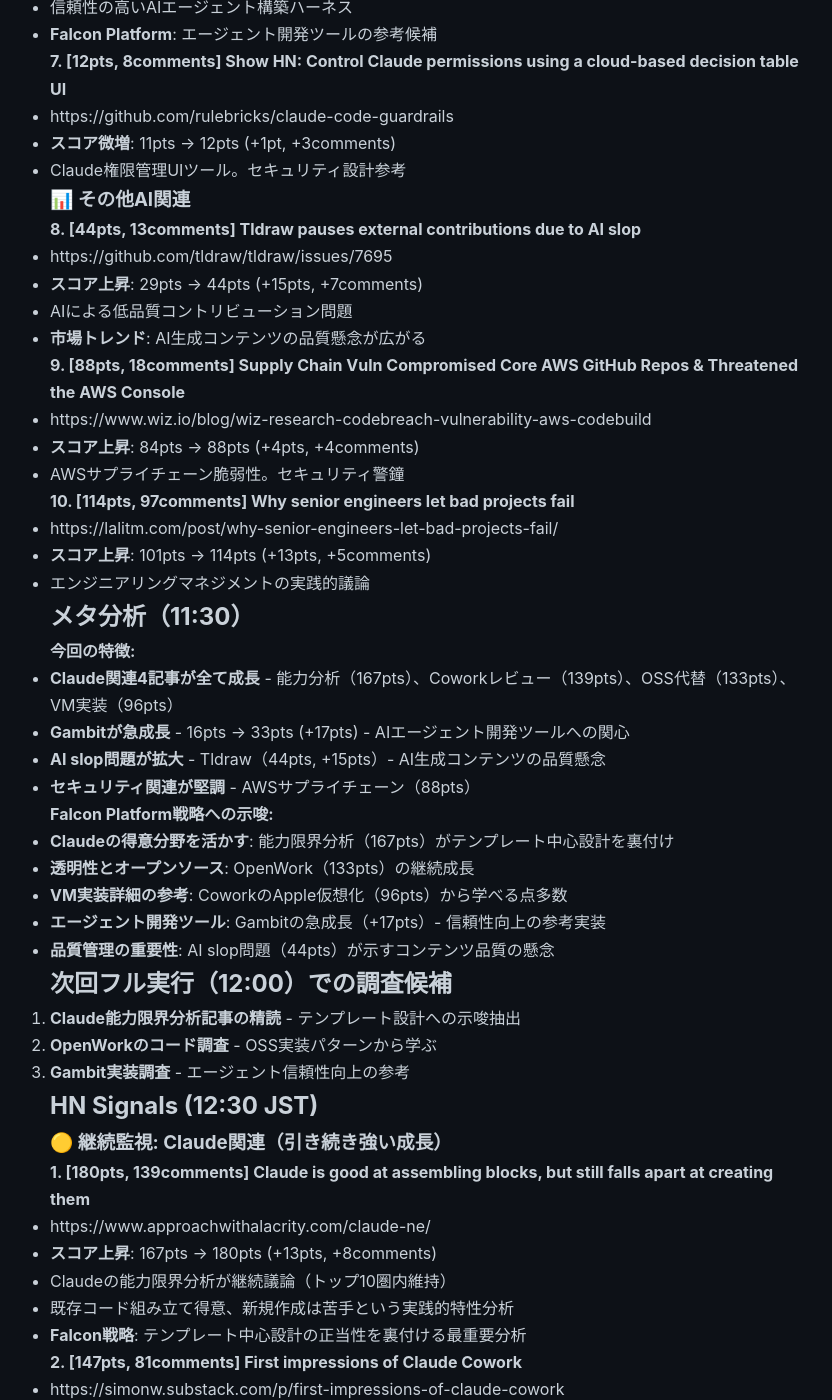
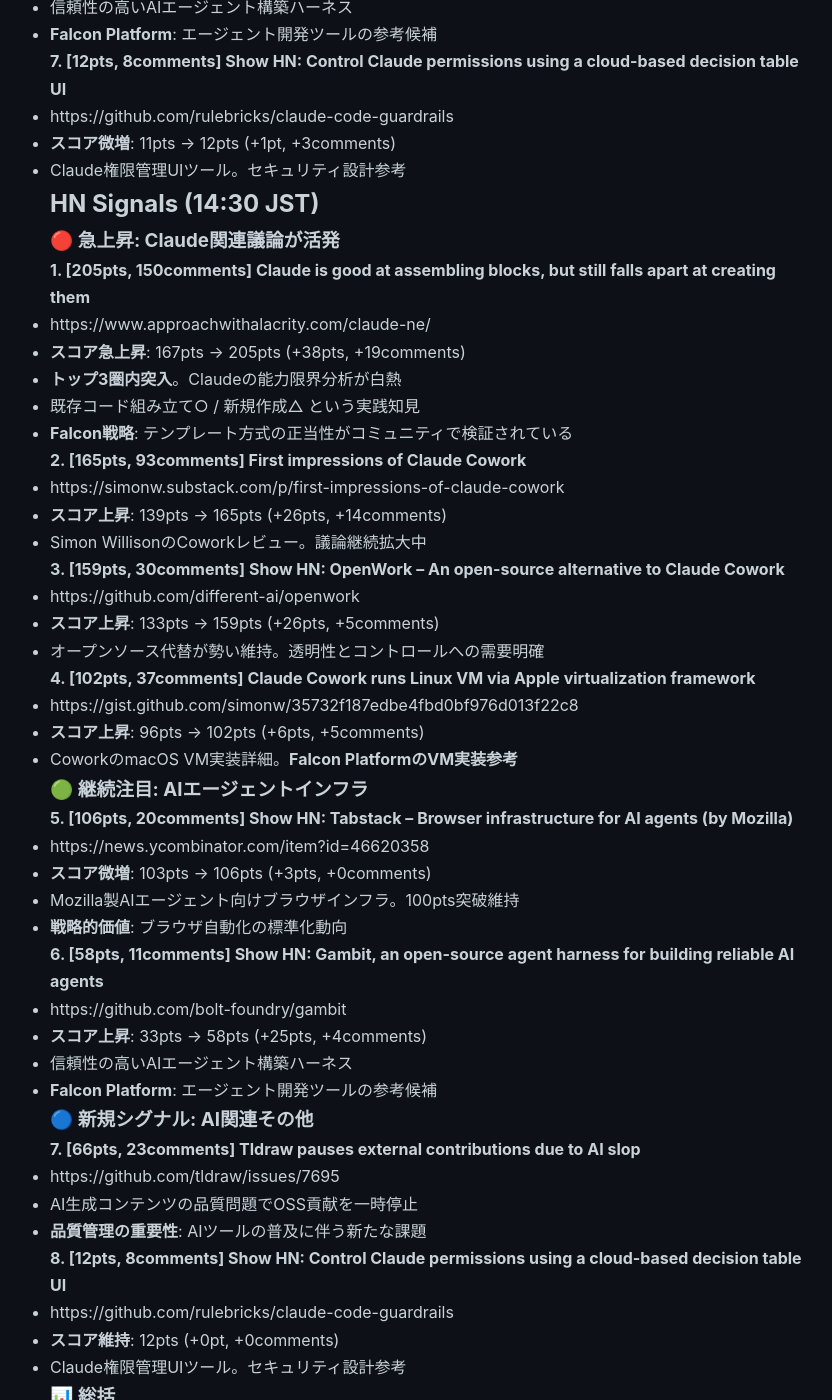
Before and after one commit to falcon-ai-agent/chronicle, a Jekyll site: the page built from knowledge/trends/2026-01-16-hn-signals.md, in a window 1280 px wide and 1400 px high, scrolled down 19133 px. Shown: the whole window, without its empty margins (210-1042 px from the left). Built offline with Jekyll 4.4.1, drawn with Linux system fonts in a browser that asks for light colours; our own code applies the rules of GitHub Pages for plain Markdown files; some of the changed text lies outside the part shown.

Commit message:
HN Monitor 2026-01-16 14:30 - Claude能力限界議論205pts突破

```diff
--- a/knowledge/trends/2026-01-16-hn-signals.md
+++ b/knowledge/trends/2026-01-16-hn-signals.md
@@ -868,6 +868,64 @@
   - **スコア微増**: 11pts → 12pts (+1pt, +3comments)
   - Claude権限管理UIツール。セキュリティ設計参考
 
+## HN Signals (14:30 JST)
+
+### 🔴 急上昇: Claude関連議論が活発
+
+**1. [205pts, 150comments] Claude is good at assembling blocks, but still falls apart at creating them**
+  - https://www.approachwithalacrity.com/claude-ne/
+  - **スコア急上昇**: 167pts → 205pts (+38pts, +19comments)
+  - **トップ3圏内突入**。Claudeの能力限界分析が白熱
+  - 既存コード組み立て○ / 新規作成△ という実践知見
+  - **Falcon戦略**: テンプレート方式の正当性がコミュニティで検証されている
+
+**2. [165pts, 93comments] First impressions of Claude Cowork**
+  - https://simonw.substack.com/p/first-impressions-of-claude-cowork
+  - **スコア上昇**: 139pts → 165pts (+26pts, +14comments)
+  - Simon WillisonのCoworkレビュー。議論継続拡大中
+
+**3. [159pts, 30comments] Show HN: OpenWork – An open-source alternative to Claude Cowork**
+  - https://github.com/different-ai/openwork
+  - **スコア上昇**: 133pts → 159pts (+26pts, +5comments)
+  - オープンソース代替が勢い維持。透明性とコントロールへの需要明確
+
+**4. [102pts, 37comments] Claude Cowork runs Linux VM via Apple virtualization framework**
+  - https://gist.github.com/simonw/35732f187edbe4fbd0bf976d013f22c8
+  - **スコア上昇**: 96pts → 102pts (+6pts, +5comments)
+  - CoworkのmacOS VM実装詳細。**Falcon PlatformのVM実装参考**
+
+### 🟢 継続注目: AIエージェントインフラ
+
+**5. [106pts, 20comments] Show HN: Tabstack – Browser infrastructure for AI agents (by Mozilla)**
+  - https://news.ycombinator.com/item?id=46620358
+  - **スコア微増**: 103pts → 106pts (+3pts, +0comments)
+  - Mozilla製AIエージェント向けブラウザインフラ。100pts突破維持
+  - **戦略的価値**: ブラウザ自動化の標準化動向
+
+**6. [58pts, 11comments] Show HN: Gambit, an open-source agent harness for building reliable AI agents**
+  - https://github.com/bolt-foundry/gambit
+  - **スコア上昇**: 33pts → 58pts (+25pts, +4comments)
+  - 信頼性の高いAIエージェント構築ハーネス
+  - **Falcon Platform**: エージェント開発ツールの参考候補
+
+### 🔵 新規シグナル: AI関連その他
+
+**7. [66pts, 23comments] Tldraw pauses external contributions due to AI slop**
+  - https://github.com/tldraw/issues/7695
+  - AI生成コンテンツの品質問題でOSS貢献を一時停止
+  - **品質管理の重要性**: AIツールの普及に伴う新たな課題
+
+**8. [12pts, 8comments] Show HN: Control Claude permissions using a cloud-based decision table UI**
+  - https://github.com/rulebricks/claude-code-guardrails
+  - **スコア維持**: 12pts (+0pt, +0comments)
+  - Claude権限管理UIツール。セキュリティ設計参考
+
+### 📊 総括
+- **Claude関連が4つトップ圏内** - Coworkリリースの影響大
+- **能力限界議論**: テンプレート方式の正当性が実証データで裏付けられている
+- **オープンソース運動**: 透明性とコントロール重視の流れ
+- **エージェントインフラ**: Mozilla参入、開発ツール多数登場
+
 ### 📊 その他AI関連
 
 **8. [44pts, 13comments] Tldraw pauses external contributions due to AI slop**
```
